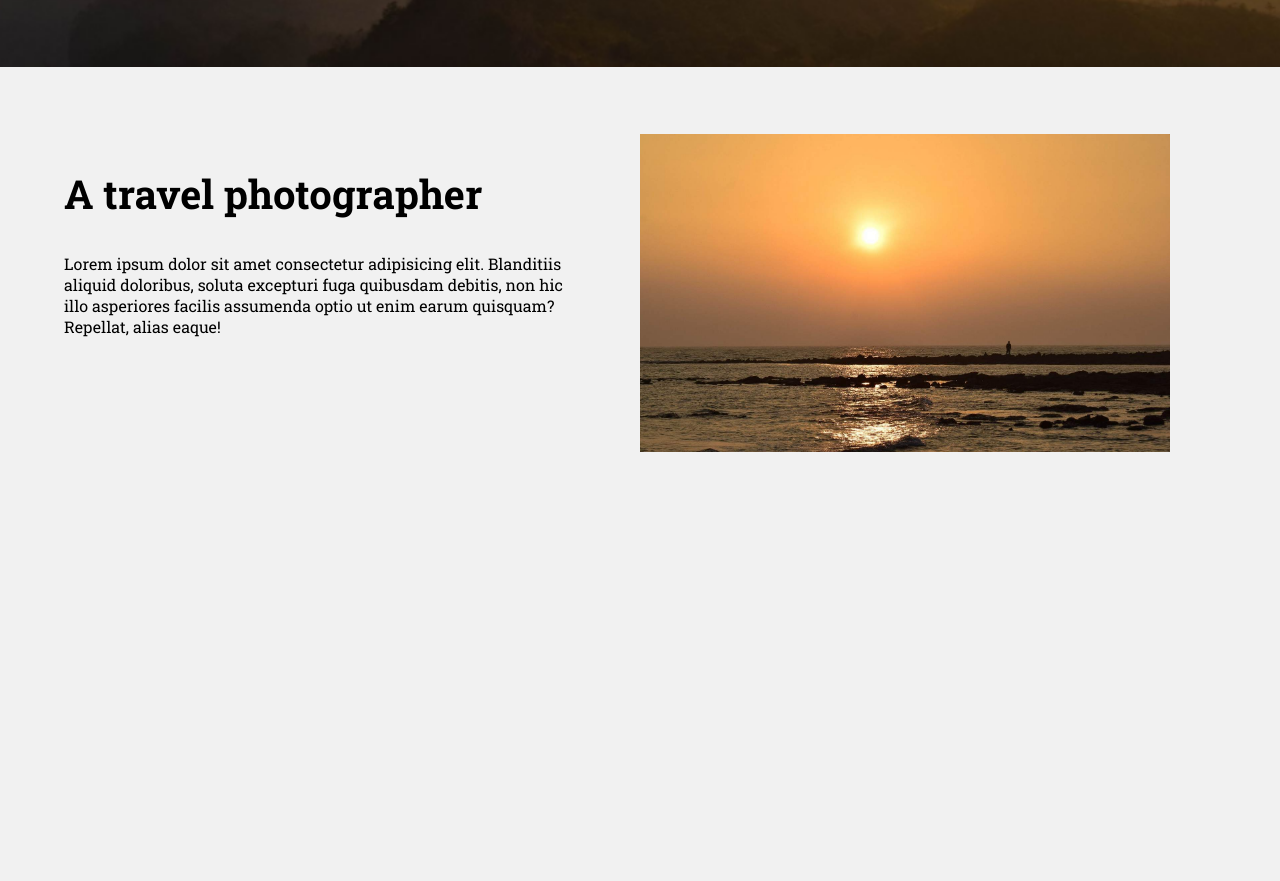
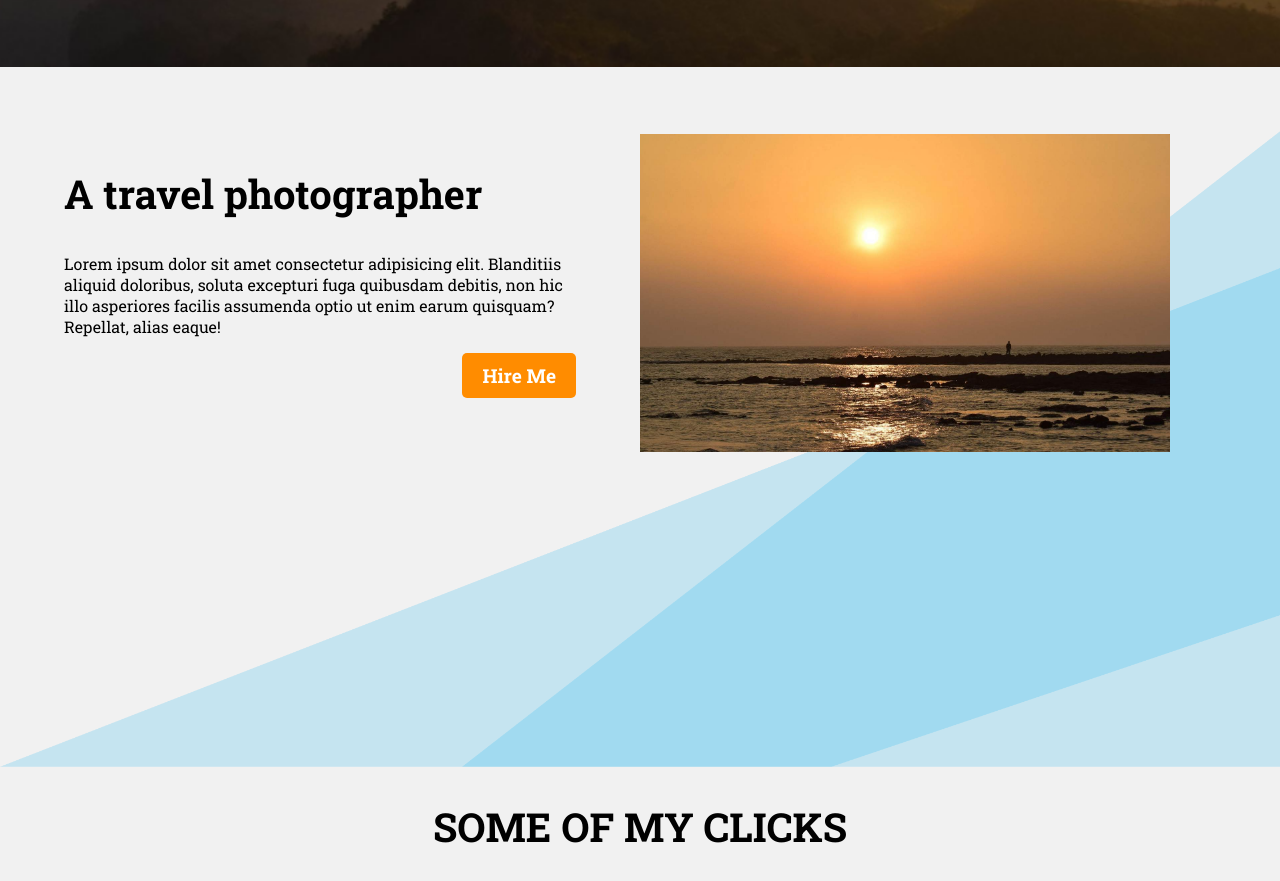
Before and after one commit to Avimistry4800/Prithvyraj_Portfolio, a plain HTML site: page index.html in a window 1280 px wide. Shown: the part 683-1564 px from the top of the page. Before the commit the page ends 1450 px from the top, so only its background shows below. Drawn offline with Linux system fonts and the light colour scheme.

Commit message:
add a backgroung at sec 2 and working in sec 3

```diff
--- a/index.html
+++ b/index.html
@@ -20,12 +20,13 @@
     <img src="images/top-profile.png" alt="">
 </div>
     </section>
-    <section>
+    <section class="second-sec">
         <div class="half-width" class="box-sec2">
             <h2>
                 A travel photographer
             </h2>
-            <p>Lorem ipsum dolor sit amet consectetur adipisicing elit. Blanditiis aliquid doloribus, soluta excepturi fuga quibusdam debitis, non hic illo asperiores facilis assumenda optio ut enim earum quisquam? Repellat, alias eaque!</p>
+            <p>Lorem ipsum dolor sit amet consectetur adipisicing elit. Blanditiis aliquid doloribus, soluta excepturi fuga quibusdam debitis, non hic illo asperiores facilis assumenda optio ut enim earum quisquam? Repellat, alias eaque! </p>
+            <a class="link-buton" href="https://www.facebook.com/pprithvy/" target="_blank">Hire Me</a>
         </div>
         <div class="half-width">
             <a href="https://gurushots.com/photo/f62b788459fee949d2c0fe91c46036ad" target="_blank">
@@ -33,5 +34,11 @@
         </a>
         </div>
     </section>
+
+<section>
+    <div class="sec3-heading">
+        <h2>SOME OF MY CLICKS</h2>
+    </div>
+</section>
 </body>
 </html>
--- a/style.css
+++ b/style.css
@@ -32,13 +32,34 @@ section{
     float: right ;
     padding:  0 35% 10% 0;
 }
+.second-sec{
+    background-image: url("images/2nd-sec-background.png");
+background-size: cover;
+}
 .half-width{
     float: left;
 width: 40%;
 margin-left: 5%;
 
+}
+.link-buton{
+    text-decoration: none;
+    background-color: darkorange;
+    padding: 10px 20px;
+    border-radius: 5px;
+    color: rgb(255, 255, 255);
+    font-weight: 700;
+    font-size: 120%;
+    background-image: linear-gradient(45 deg, rgb(252, 174, 143) #b97a04  );
+    float:right;
 
 }
+.half-width img{
+    padding-left: 0%;
+}
 .box-sec2{
-box-shadow: thistle;
+
 }
+.sec3-heading{
+    text-align: center;
+}
```
Also changed, not shown: images/2nd-sec-background.png (added).
